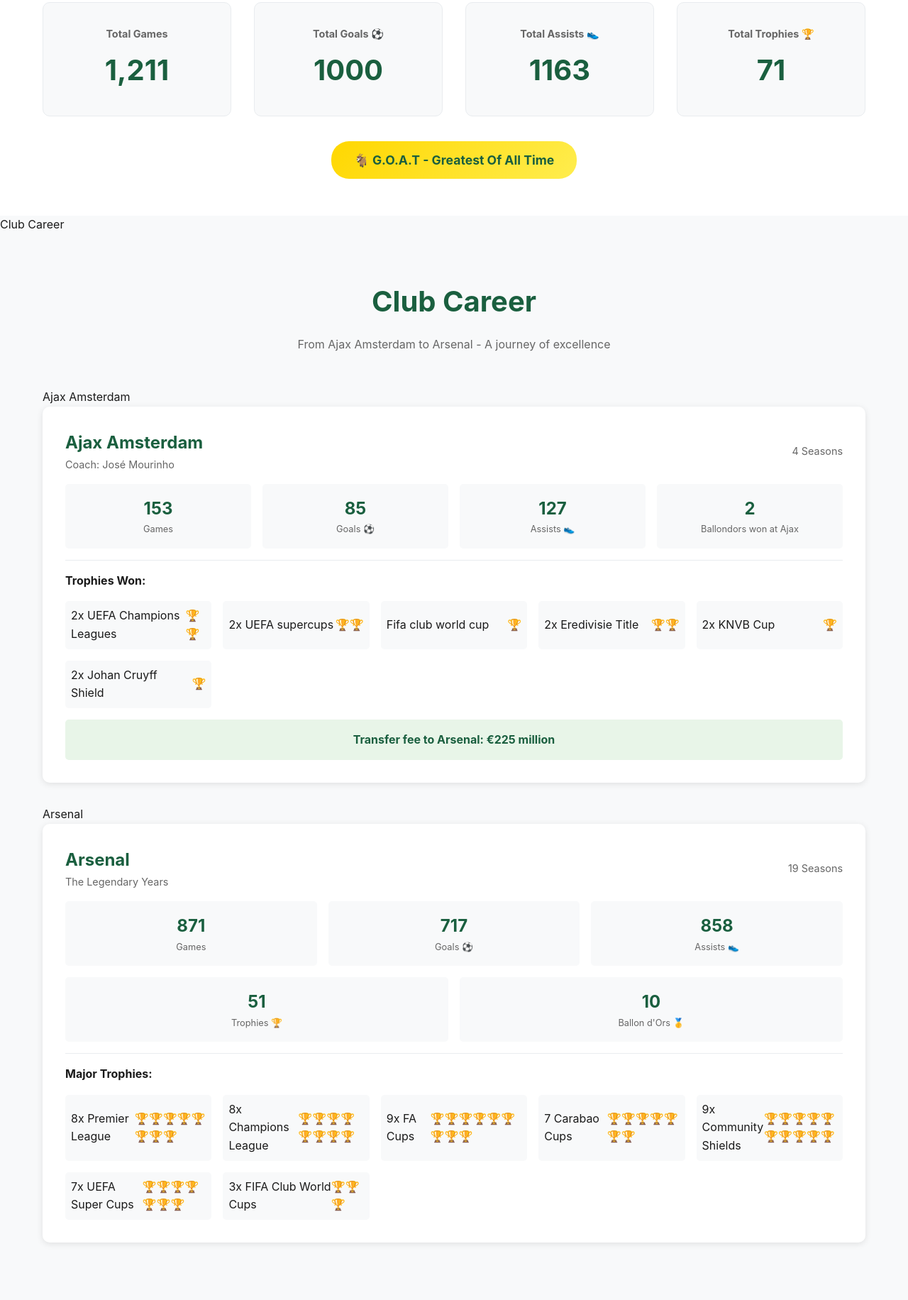
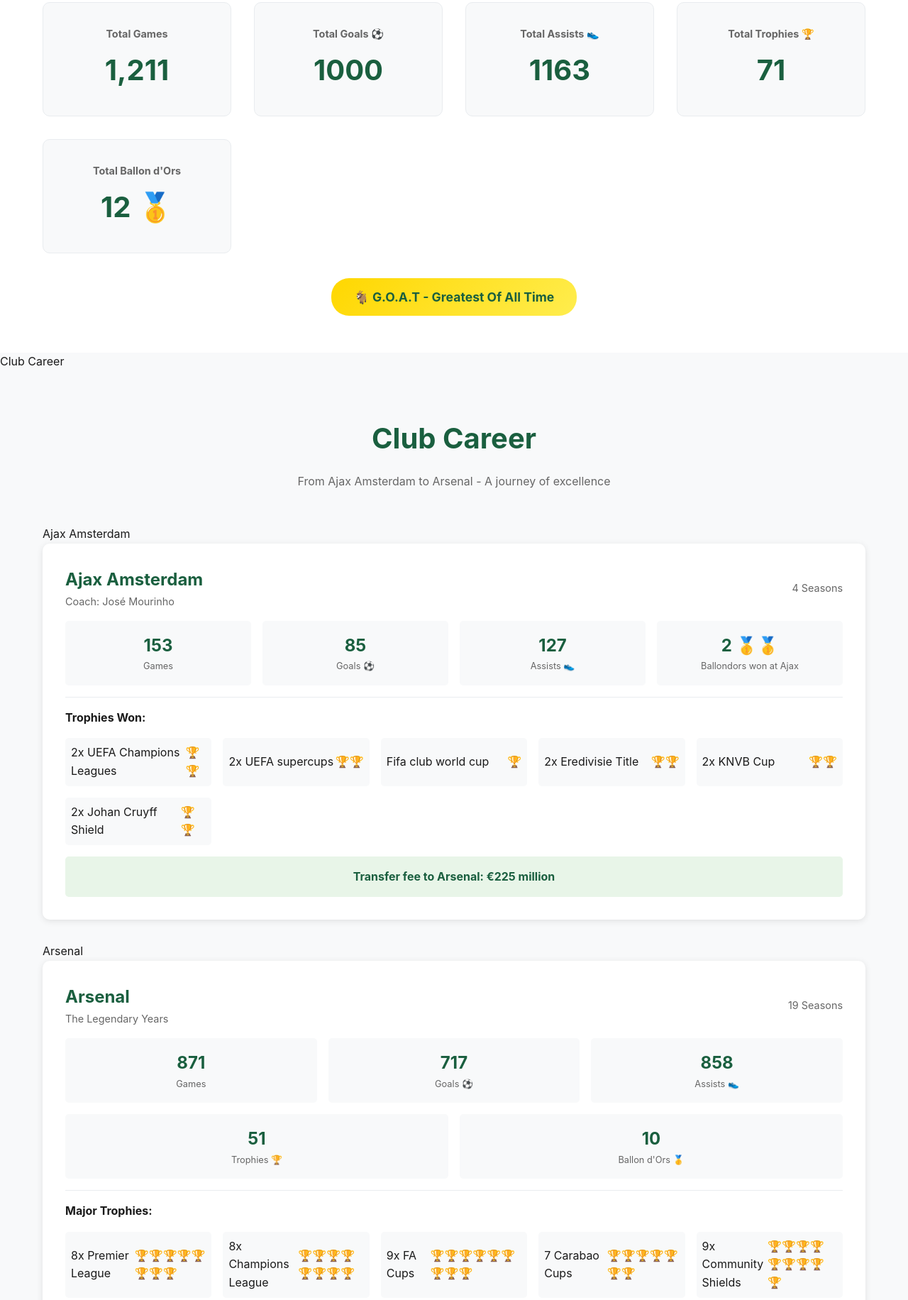
Before and after one commit to Kabagekamau/LIFE.github.io, a plain HTML site: page index.html in a window 1280 px wide. Shown: the part 1269-3101 px from the top of the page at 71% size. Drawn offline with Linux system fonts and the light colour scheme.

Commit message:
Update index.html

```diff
--- a/index.html
+++ b/index.html
@@ -600,6 +600,10 @@
                     <h3>Total Trophies 🏆</h3>
                     <div class="number">71</div>
                 </div>
+               <div class="stat-card">
+                    <h3>Total  Ballon d'Ors </h3>
+                    <div class="number"> 12 🥇</div>
+                </div>
             </div>
 
             <div class="goat-badge">
@@ -638,7 +642,7 @@
                         <div class="club-stat-label">Assists 👟</div>
                     </div>
                     <div class="club-stat">
-                        <div class="club-stat-number">2</div>
+                        <div class="club-stat-number">2 🥇🥇</div>
                         <div class="club-stat-label">Ballondors won at Ajax</div>
                     </div>
                 </div>
@@ -665,11 +669,11 @@
                         </div>
                         <div class="trophy-item">
                             <span>2x KNVB Cup</span>
-                            <span>🏆</span>
+                            <span>🏆🏆</span>
                         </div>
                         <div class="trophy-item">
                             <span>2x Johan Cruyff Shield</span>
-                            <span>🏆</span>
+                            <span>🏆🏆</span>
                         </div>
                     </div>
                 </div>
@@ -736,7 +740,7 @@
                         </div>
                         <div class="trophy-item">
                             <span>9x Community Shields</span>
-                            <span>🏆🏆🏆🏆🏆🏆🏆🏆🏆🏆</span>
+                            <span>🏆🏆🏆🏆🏆🏆🏆🏆🏆</span>
                         </div>
                         <div class="trophy-item">
                             <span>7x UEFA Super Cups</span>
@@ -994,7 +998,8 @@
                 <h3 style="color: #1a5f3f; margin-bottom: 1rem;">👑 JESUS CHRIST</h3>
                 <p style="color: #1a5f3f; font-weight: bold;">
                    He is a firm and stout believer of Jesus Christ and his apostle.
-             Throughout his career he has made efforts to spread the gospel of Jesus christ with shirt celebrations and his media presence.
+                  Throughout his career he has made efforts to spread the gospel of Jesus christ with over 250  goal celebrations for Jesus
+                   and his  media presence.
                 </p>
             </div>
         </div>
```
